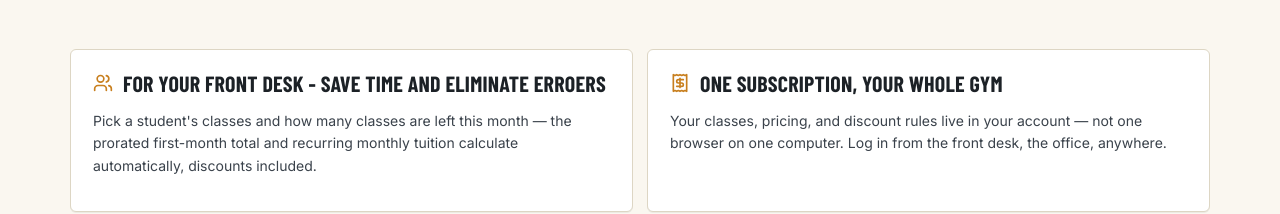
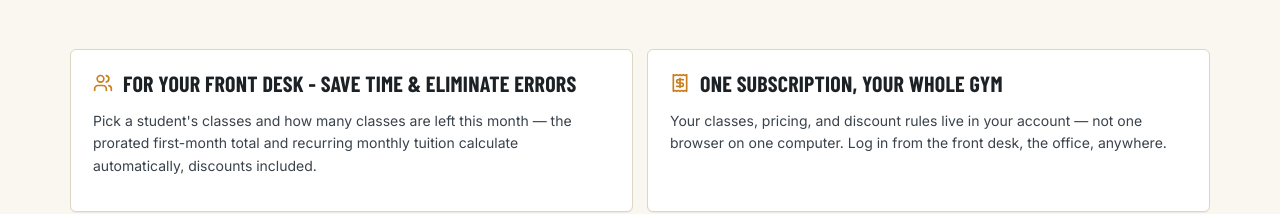
Before and after one commit to andyscottbryner/studio-tuition-saas, a Next.js app: page / in a window 1280 px wide. Shown: the part 387-601 px from the top of the page. Built offline with nearby package versions, Linux system fonts and the light colour scheme; a web font is replaced by a local one.

Commit message:
Update page.js

```diff
--- a/app/page.js
+++ b/app/page.js
@@ -87,7 +87,7 @@ export default function HomePage() {
             <div className="card-title">
               <h2 style={{ display: 'flex', alignItems: 'center', gap: 10 }}>
                 <Users size={20} style={{ color: 'var(--amber-deep)' }} />
-                For your front desk - save time and eliminate erroers
+                For your front desk - save time & eliminate errors
               </h2>
             </div>
             <p style={{ color: 'var(--ink-soft)', fontSize: 14, lineHeight: 1.6 }}>
```
